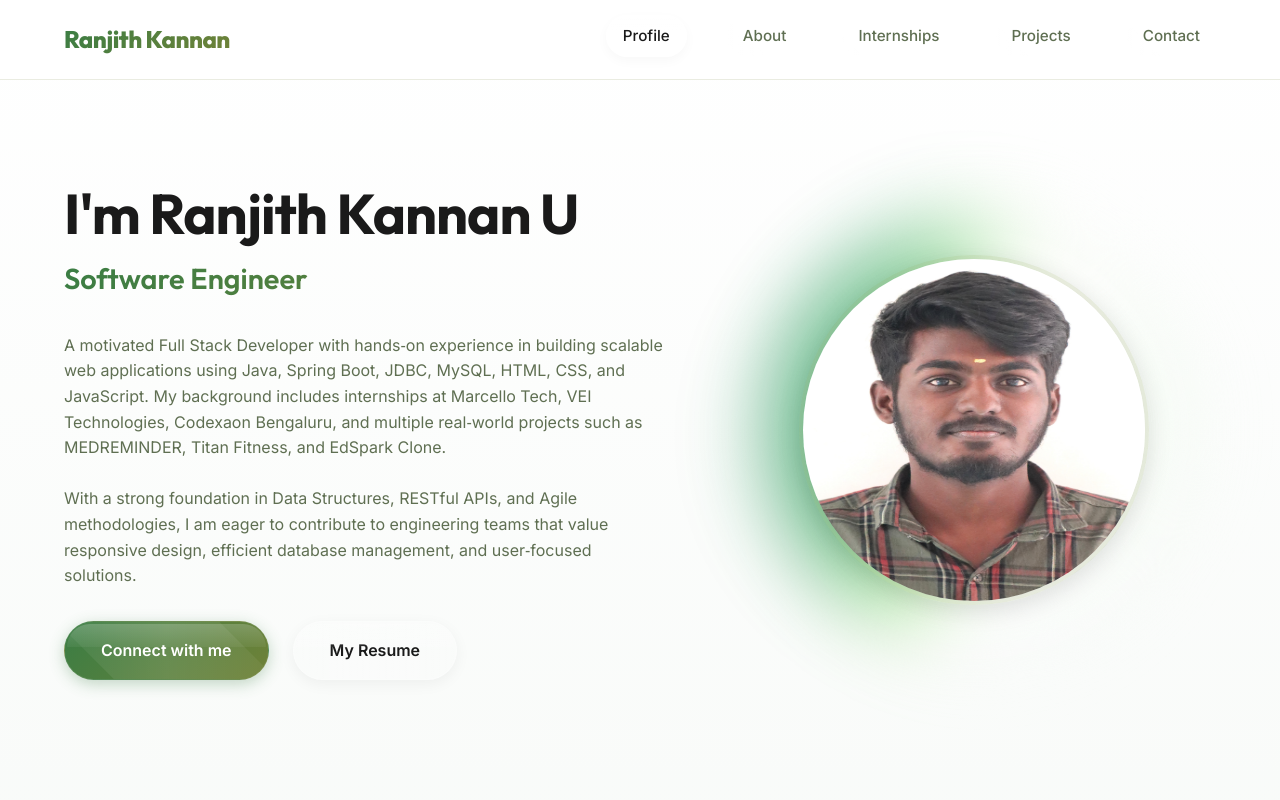
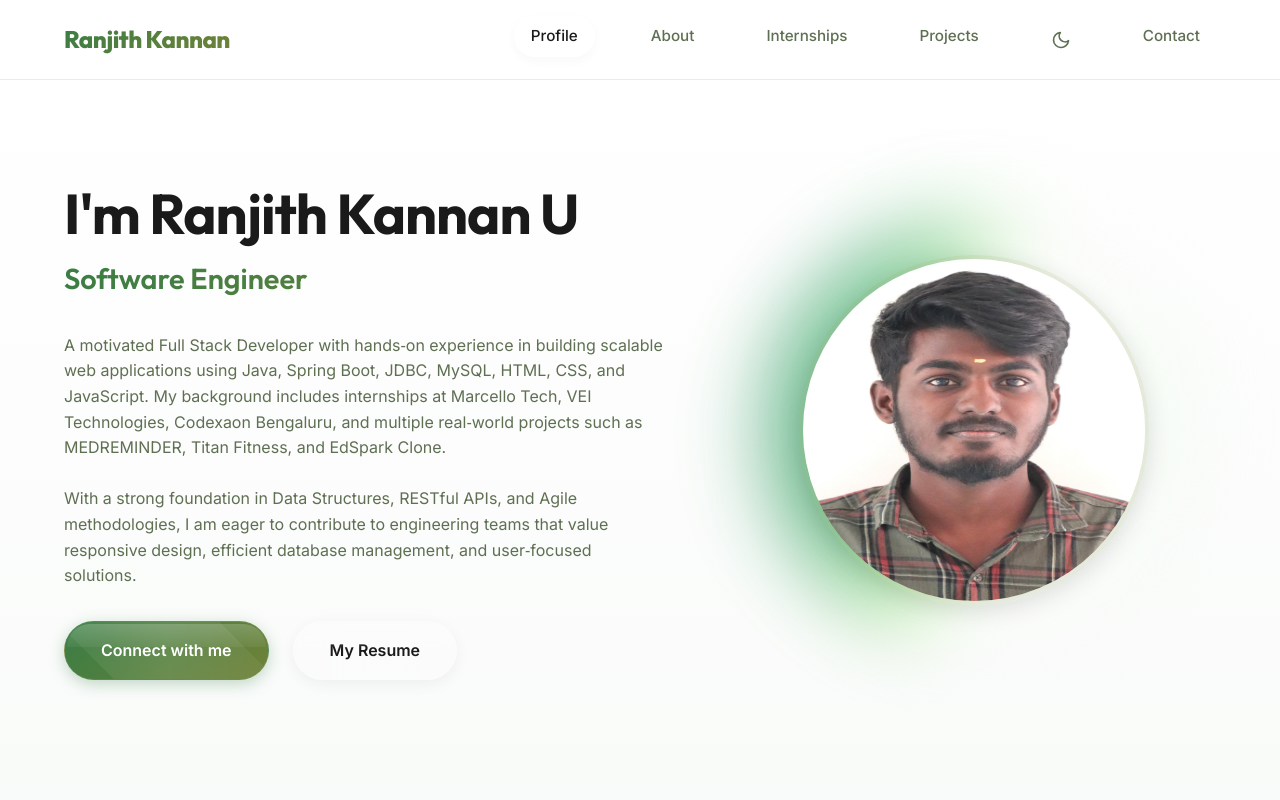
Before and after one commit to ranjithkannan108/my_portfolio, a React (Vite) app: page / in a window 1280 px wide. Shown: the top 800 px of the page. Built offline with nearby package versions, Linux system fonts and the light colour scheme.

Commit message:
Move dark mode toggle icon to the left of the Contact nav link

```diff
--- a/src/Components/About/About.css
+++ b/src/Components/About/About.css
@@ -28,7 +28,7 @@
   max-width: 1000px;
   margin: 0 auto;
   opacity: 0;
-  background: rgba(255, 255, 255, 0.05);
+  background: var(--card-bg);
   backdrop-filter: blur(25px);
   -webkit-backdrop-filter: blur(25px);
   border: 1px solid var(--glass-border);
--- a/src/Components/Hero/Hero.css
+++ b/src/Components/Hero/Hero.css
@@ -6,7 +6,7 @@
     padding: 120px 5% 60px;
     position: relative;
     overflow: hidden;
-    background: linear-gradient(to bottom, rgba(255, 255, 255, 0) 0%, rgba(58, 125, 68, 0.03) 100%);
+    background: linear-gradient(to bottom, rgba(255, 255, 255, 0) 0%, var(--hero-gradient-end) 100%);
 }
 
 .hero-container {
@@ -183,10 +183,10 @@
 }
 
 .hero-btn.secondary {
-    background: rgba(255, 255, 255, 0.1);
+    background: var(--secondary-btn-bg);
     backdrop-filter: blur(15px);
     -webkit-backdrop-filter: blur(15px);
-    border: 1px solid rgba(255, 255, 255, 0.2);
+    border: 1px solid var(--secondary-btn-border);
     color: var(--text-primary);
     box-shadow: 0 4px 15px rgba(0, 0, 0, 0.05);
 }
--- a/src/Components/MyWork/MyWork.css
+++ b/src/Components/MyWork/MyWork.css
@@ -11,7 +11,7 @@
   flex-direction: column;
   transition: var(--transition);
   opacity: 0;
-  background: rgba(255, 255, 255, 0.05);
+  background: var(--card-bg);
   backdrop-filter: blur(25px);
   -webkit-backdrop-filter: blur(25px);
   border: 1px solid var(--glass-border);
--- a/src/Components/Navbar/Navbar.css
+++ b/src/Components/Navbar/Navbar.css
@@ -9,7 +9,7 @@
   right: 0;
   z-index: 1000;
   height: 80px;
-  background: rgba(255, 255, 255, 0.8);
+  background: var(--navbar-bg);
   backdrop-filter: blur(12px);
   border-bottom: 1px solid var(--glass-border);
   animation: slideInDown 0.8s ease-out forwards;
@@ -129,7 +129,30 @@
   display: none;
 }
 
+.theme-toggle-nav {
+  background: none;
+  border: none;
+  cursor: pointer;
+  padding: 8px 16px;
+  display: flex;
+  align-items: center;
+  justify-content: center;
+  color: var(--text-secondary);
+  border-radius: 50px;
+  transition: var(--transition);
+}
 
+.theme-toggle-nav:hover {
+  color: var(--text-primary);
+  background: rgba(255, 255, 255, 0.08);
+  transform: rotate(15deg);
+}
+
+.theme-toggle-nav svg {
+  width: 20px;
+  height: 20px;
+  display: block;
+}
 
 li a:focus-visible,
 button:focus-visible {
@@ -178,7 +201,7 @@ button:focus-visible {
     height: 100vh;
     flex-direction: column;
     justify-content: center;
-    background: rgba(255, 255, 255, 0.9);
+    background: var(--mobile-menu-bg);
     backdrop-filter: blur(20px);
     -webkit-backdrop-filter: blur(20px);
     transition: var(--transition);
@@ -205,8 +228,6 @@ button:focus-visible {
     object-fit: contain;
   }
 
-
-
   .close:hover {
     transform: rotate(90deg) scale(1.1);
   }
@@ -214,4 +235,5 @@ button:focus-visible {
   .nav-connect-btn {
     display: none;
   }
+
 }
--- a/src/Components/Navbar/Navbar.jsx
+++ b/src/Components/Navbar/Navbar.jsx
@@ -6,6 +6,18 @@ import menu_close from '../../assets/menu_close.png'
 const Navbar = () => {
   const menuRef = useRef();
   const [activeSection, setActiveSection] = useState('home');
+  const [theme, setTheme] = useState(() => {
+    return localStorage.getItem('theme') || 'light';
+  });
+
+  useEffect(() => {
+    document.documentElement.setAttribute('data-theme', theme);
+    localStorage.setItem('theme', theme);
+  }, [theme]);
+
+  const toggleTheme = () => {
+    setTheme(prev => prev === 'light' ? 'dark' : 'light');
+  };
 
   const openMenu = () => {
     menuRef.current.classList.add('nav-active');
@@ -92,6 +104,27 @@ const Navbar = () => {
         <li onClick={closeMenu}><a href="#aboutme" className={activeSection === 'aboutme' ? 'active' : ''}>About</a></li>
         <li onClick={closeMenu}><a href="#experience" className={activeSection === 'experience' ? 'active' : ''}>Internships</a></li>
         <li onClick={closeMenu}><a href="#project" className={activeSection === 'project' ? 'active' : ''}>Projects</a></li>
+        <li>
+          <button className="theme-toggle-nav" onClick={toggleTheme} aria-label="Toggle Theme">
+            {theme === 'light' ? (
+              <svg viewBox="0 0 24 24" width="20" height="20" stroke="currentColor" strokeWidth="2" fill="none" strokeLinecap="round" strokeLinejoin="round">
+                <path d="M21 12.79A9 9 0 1 1 11.21 3 7 7 0 0 0 21 12.79z"></path>
+              </svg>
+            ) : (
+              <svg viewBox="0 0 24 24" width="20" height="20" stroke="currentColor" strokeWidth="2" fill="none" strokeLinecap="round" strokeLinejoin="round">
+                <circle cx="12" cy="12" r="5"></circle>
+                <line x1="12" y1="1" x2="12" y2="3"></line>
+                <line x1="12" y1="21" x2="12" y2="23"></line>
+                <line x1="4.22" y1="4.22" x2="5.64" y2="5.64"></line>
+                <line x1="18.36" y1="18.36" x2="19.78" y2="19.78"></line>
+                <line x1="1" y1="12" x2="3" y2="12"></line>
+                <line x1="21" y1="12" x2="23" y2="12"></line>
+                <line x1="4.22" y1="19.78" x2="5.64" y2="18.36"></line>
+                <line x1="18.36" y1="5.64" x2="19.78" y2="4.22"></line>
+              </svg>
+            )}
+          </button>
+        </li>
         <li onClick={closeMenu}><a href="#contactus" className={activeSection === 'contactus' ? 'active' : ''}>Contact</a></li>
       </ul>
     </nav>
--- a/src/index.css
+++ b/src/index.css
@@ -21,9 +21,43 @@
   --card-shadow: 0 6px 24px 0 rgba(0, 0, 0, 0.12);
   /* Softer shadow for light theme */
 
+  --navbar-bg: rgba(255, 255, 255, 0.8);
+  --mobile-menu-bg: rgba(255, 255, 255, 0.9);
+  --card-bg: rgba(255, 255, 255, 0.05);
+  --secondary-btn-bg: rgba(255, 255, 255, 0.1);
+  --secondary-btn-border: rgba(255, 255, 255, 0.2);
+  --hero-gradient-end: rgba(58, 125, 68, 0.03);
+
   --transition: all 0.3s cubic-bezier(0.4, 0, 0.2, 1);
 }
 
+[data-theme="dark"] {
+  --bg-color: #0b0f12;
+  /* Rich deep dark forest green/black background */
+  --text-primary: #e2e8f0;
+  /* Crisp light text */
+  --text-secondary: #94a3b8;
+  /* Soft blue-gray secondary text */
+  --accent-color: #4ade80;
+  /* Vibrant green accent */
+
+  --accent-gradient: linear-gradient(135deg, #4ade80 0%, #a3e635 100%);
+
+  --glass-bg: rgba(74, 222, 128, 0.03);
+  /* Gentle transparent green tint */
+  --glass-border: rgba(74, 222, 128, 0.15);
+  /* Accent border */
+
+  --card-shadow: 0 10px 30px -10px rgba(0, 0, 0, 0.5);
+  /* Deeper shadow for dark layouts */
+
+  --navbar-bg: rgba(11, 15, 18, 0.85);
+  --mobile-menu-bg: rgba(11, 15, 18, 0.95);
+  --card-bg: rgba(255, 255, 255, 0.02);
+  --secondary-btn-bg: rgba(255, 255, 255, 0.05);
+  --secondary-btn-border: rgba(255, 255, 255, 0.1);
+  --hero-gradient-end: rgba(74, 222, 128, 0.03);
+}
 
 * {
   margin: 0;
@@ -41,6 +75,7 @@ body {
   color: var(--text-primary);
   line-height: 1.6;
   overflow-x: hidden;
+  transition: background-color 0.3s ease, color 0.3s ease;
 }
 
 main {
@@ -92,6 +127,7 @@ ul {
   -webkit-backdrop-filter: blur(12px);
   border: 1px solid var(--glass-border);
   border-radius: 16px;
+  transition: background-color 0.3s ease, border-color 0.3s ease;
 }
 
 .gradient-text {
```
